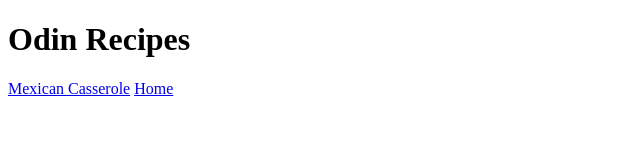
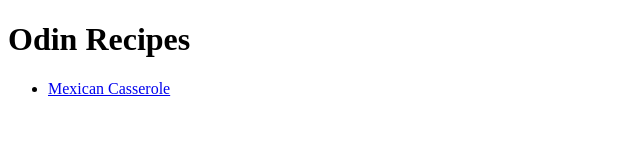
Before and after one commit to mdsarwar-h/recipes, a plain HTML site: page index.html in a window 1280 px wide. Shown: the full height of the page, 0-640 px from the left. Drawn offline with Linux system fonts and the light colour scheme.

Commit message:
recipies in list in index file
strawberry_Pretzel_Salad picture and html added

```diff
--- a/index.html
+++ b/index.html
@@ -7,7 +7,9 @@
     <body>
         <h1>Odin Recipes</h1>
 
-        <a href="recipes/mexican_casserole.html">Mexican Casserole</a>
-        <a href="../index.html">Home</a>
+        <ul>
+            <li><a href="recipes/mexican_casserole.html">Mexican Casserole</a></li>
+        </ul>
+
     </body>
 </html>
```
Also changed, not shown: recipes/images/strawberry_Pretzel_Salad.png (added), recipes/strawberry_Pretzel_Salad.html (added).
